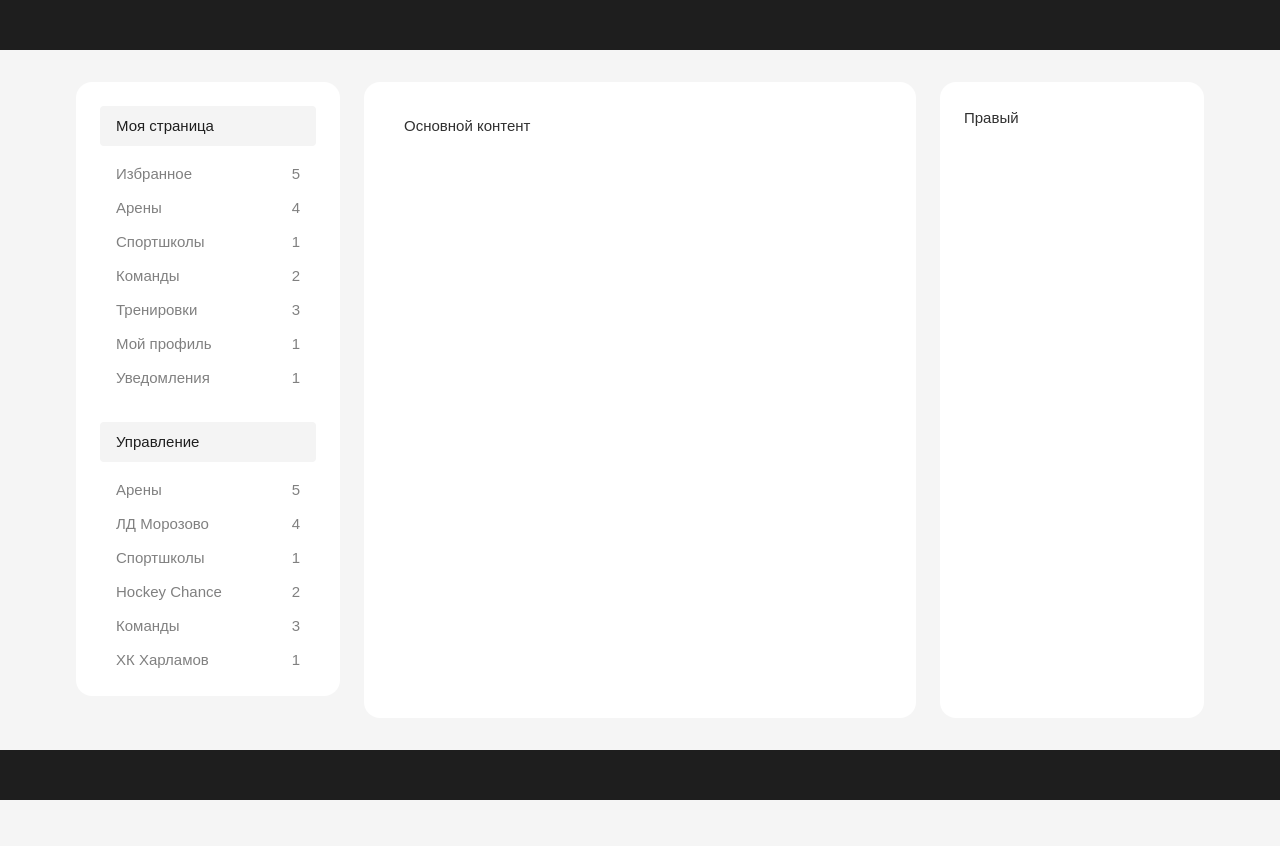
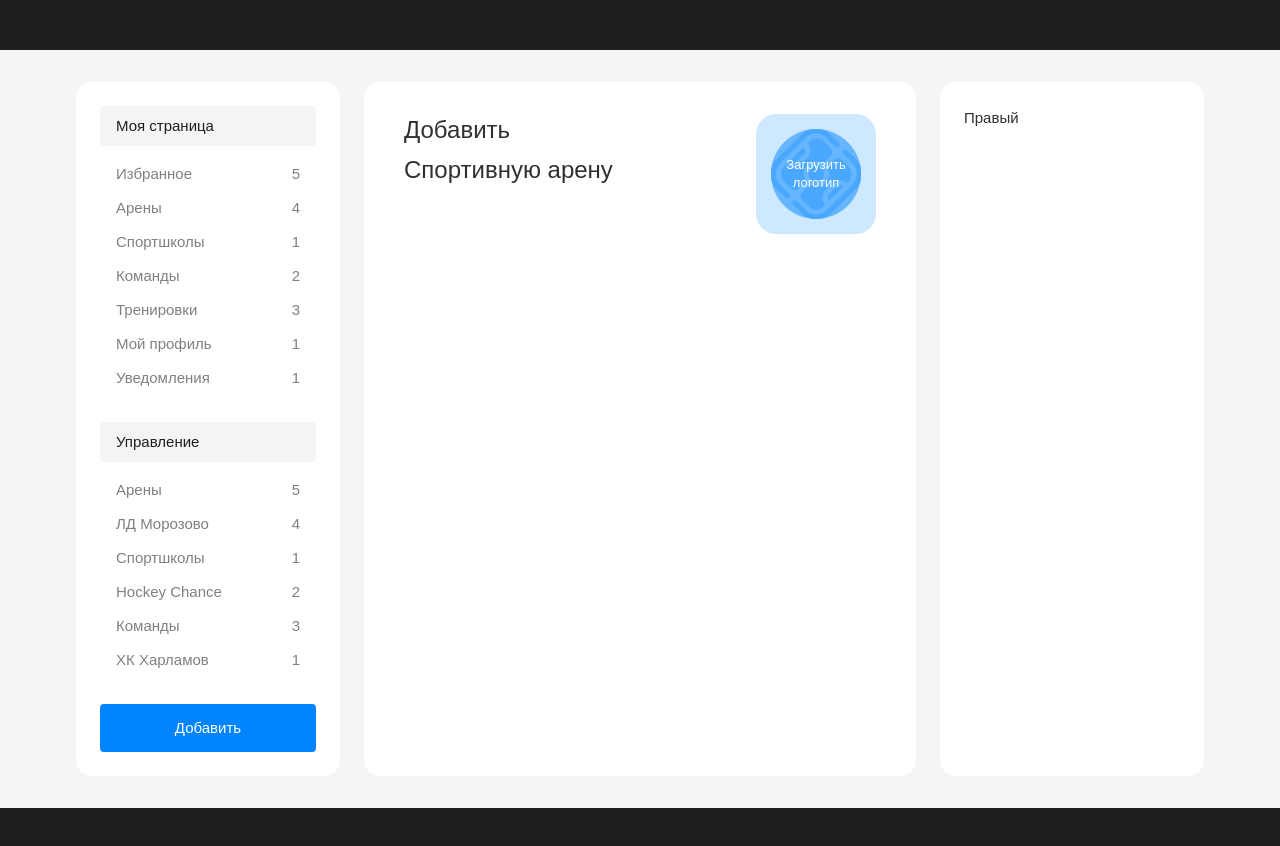
Before and after one commit to KotovMikhail/sportvgorode, a website built with webpack: page src/index.html in a window 1280 px wide. Before the commit the page ends 800 px from the top, so only its background shows below. Built offline with nearby package versions, Linux system fonts and the light colour scheme; files whose address does not match are found by name.

Commit message:
Last 02/03

```diff
--- a/src/index.html
+++ b/src/index.html
@@ -34,11 +34,24 @@
 								<li class="nav__item"><span class="nav__item-text">ХК Харламов</span><span class="nav__item-counter">1</span></li>
 							</ul>
 						</div>
+						<button class="btn btn_blue nav__btn" type="button">Добавить</button>
 					</nav>
 				</div>
 
 				<div class="content">
-					Основной контент
+					<div class="content__inner">
+						<div class="append">
+							<div class="append__main">
+								<h1 class="append__title">Добавить</h1>
+								<p class="h2 append__descr">Спортивную арену</p>
+							</div>
+							<div class="append__img">
+								<button class="avatar-add-btn append__avatar" type="button">
+									<span class="avatar-add-btn__text">Загрузить логотип</span>
+								</button>
+							</div>
+						</div>
+					</div>
 				</div>
 
 				<div class="right">
--- a/src/scss/common.scss
+++ b/src/scss/common.scss
@@ -1,6 +1,6 @@
 // Заголовки, общие БЄМ блоки и проче...
 
-h1 {
+h1, .h1 {
     font-size: rem(24);
     line-height: rem(32);
     font-weight: $fw-medium;
@@ -11,7 +11,7 @@ h1 {
     }
 }
 
-h2 {
+h2, .h2 {
     font-size: rem(24);
     line-height: rem(32);
     font-weight: $fw-light;
@@ -22,7 +22,7 @@ h2 {
     }
 }
 
-h3 {
+h3, .h3 {
     font-size: rem(17);
     line-height: rem(24);
 
@@ -32,7 +32,7 @@ h3 {
     }
 }
 
-h4 {
+h4, .h4 {
     font-size: rem(15);
     line-height: rem(24);
     font-weight: $fw-medium;
@@ -140,4 +140,172 @@ h4 {
             margin-bottom: 0;
         }
     }
+
+
+    &__btn {
+        width: 100%;
+        min-height: rem(48);
+    }
 }
+
+
+// Кнопки
+
+.btn {
+    border-radius: 4px;
+    font-size: rem(15);
+    line-height: rem(24);
+    font-weight: 400;
+    transition: background-color .2s, color .2s, border-color .2s;
+
+    &_grey {
+        border: 1px solid $primaryLightest2;
+        background-color: $primaryLightest;
+    }
+
+    &_blue {
+        color: $whiteColor;
+        background-color: $blueLighter;
+
+        &:hover {
+            background-color: $blueLightest;
+        }
+
+        &:active {
+            background-color: $blueLight;
+        }
+
+        &:focus {
+            outline: 1px dashed $primaryLighter;
+        }
+    }
+
+    &_green {
+        color: $whiteColor;
+        background-color: $greenLight;
+
+        &:hover {
+            background-color: $greenLighter;
+        }
+
+        &:active {
+            background-color: $green;
+        }
+
+        &:focus {
+            outline: 1px dashed $blueLightest;
+        }
+    }
+
+    &_disabled {
+        background-color: $primaryLightest3;
+    }
+}
+
+.append {
+    display: flex;
+    justify-content: space-between;
+
+    &__title {
+        margin-bottom: rem(8);
+    }
+
+    &__descr {
+
+    }
+}
+
+// Avatar-add-btn
+
+.avatar-add-btn {
+    display: flex;
+    align-items: center;
+    justify-content: center;
+    padding: rem(14);
+    width: rem(120);
+    height: rem(120);
+    border: 1px solid $blueLightest1;
+    background-color: $blueLightest1;
+    border-radius: rem(20);
+    outline: none;
+    transition: background-color 0.2s, border-color 0.2s;
+
+    &__text {
+        display: flex;
+        align-items: center;
+        justify-content: center;
+        width: 100%;
+        height: 100%;
+        position: relative;
+        font-size: rem(13);
+        line-height: rem(18);
+        font-weight: 500;
+        text-align: center;
+        color: $whiteColor;
+        border-radius: 50%;
+        z-index: 0;
+
+        &::before {
+            content: '';
+            position: absolute;
+            width: 100%;
+            height: 100%;
+            top: 0;
+            right: 0;
+            bottom: 0;
+            left: 0;
+            background: url("@img/icons/avatar-empty.svg") no-repeat center;
+            z-index: -1;
+        }
+
+        &::after {
+            content: '';
+            position: absolute;
+            width: 100%;
+            height: 100%;
+            top: 0;
+            right: 0;
+            bottom: 0;
+            left: 0;
+            background-color: transparentize($blueLighter, 0.5);
+            border-radius: 50%;
+            z-index: -2;
+            transition: background-color 0.2s;
+        }
+    }
+
+    &:hover {
+        border: 1px solid transparent;
+        background-color: transparentize($blueLighter, 0.7);
+
+        .avatar-add-btn__text {
+            &::after {
+                background-color: transparentize($blueLighter, 0.2);
+            }
+        }
+    }
+
+    &:active {
+        outline: none;
+        border: 1px solid transparent;
+        background-color: transparentize($blueLighter, 0.5);
+
+        .avatar-add-btn__text {
+            &::after {
+                background-color: transparentize($blueLighter, 0.2);
+            }
+        }
+    }
+
+    &:focus {
+        outline: none;
+        border: 1px solid transparentize($blueLighter, 0.5);
+        background-color: transparentize($blueLighter, 0.7);
+
+        .avatar-add-btn__text {
+            &::after {
+                background-color: transparentize($blueLighter, 0.2);
+            }
+        }
+    }
+}
```
Also changed, not shown: README.md, README.txt (deleted), src/img/icons/avatar-empty.svg (added), src/img/icons/check.svg (deleted), src/img/icons/close.svg (deleted), src/img/icons/loading.gif (deleted), src/img/icons/p-left.svg (deleted), src/img/icons/p-right.svg (deleted).
